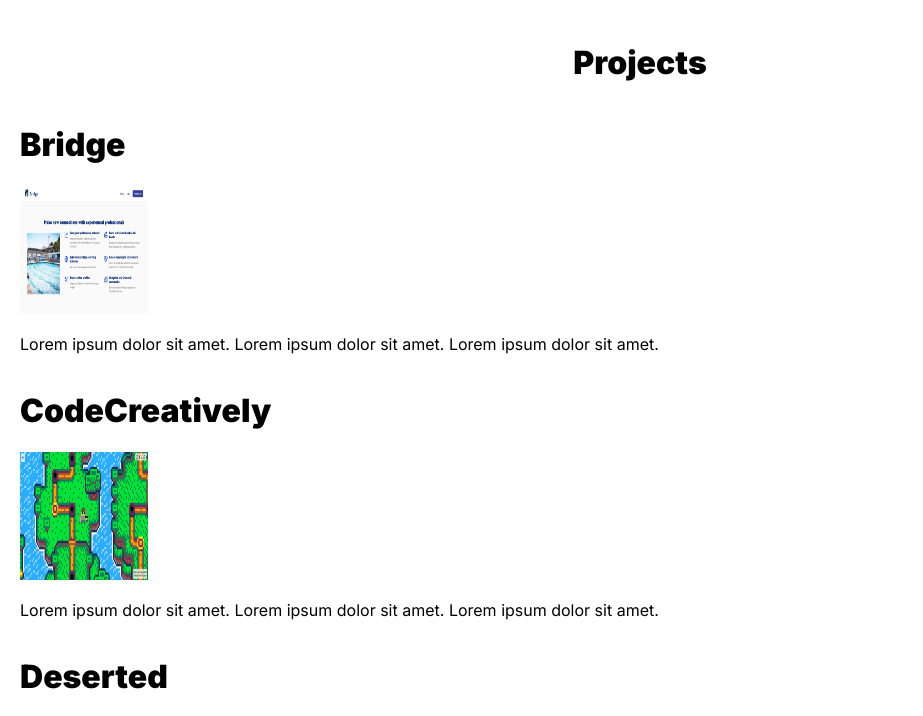
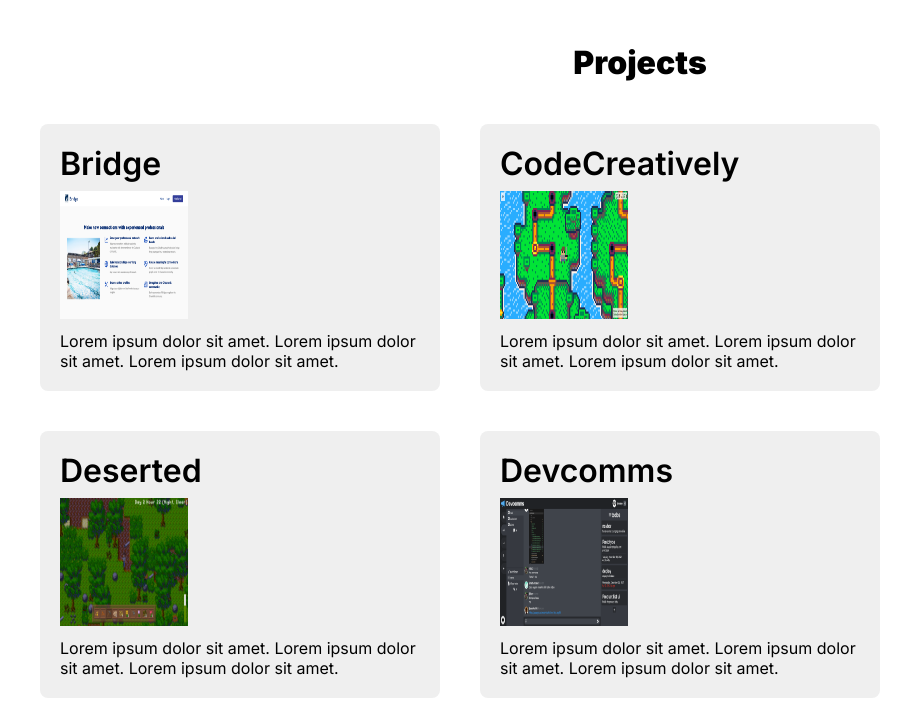
Before and after one commit to csaye/csaye.com-v5, a Next.js app: page / in a window 1280 px wide. Shown: the part 778-1494 px from the top of the page, without its empty margins (0-923 px from the left). Built offline with nearby package versions, Linux system fonts and the light colour scheme.

Commit message:
Style project cards.

```diff
--- a/styles/components/Project.module.scss
+++ b/styles/components/Project.module.scss
@@ -0,0 +1,16 @@
+.container {
+  margin: 20px;
+  background: #efefef;
+  padding: 20px;
+  max-width: 400px;
+  border-radius: 8px;
+
+  >h1 {
+    font-weight: 600;
+    margin: 0 0 8px 0;
+  }
+
+  >p {
+    margin: 8px 0 0 0;
+  }
+}
```
